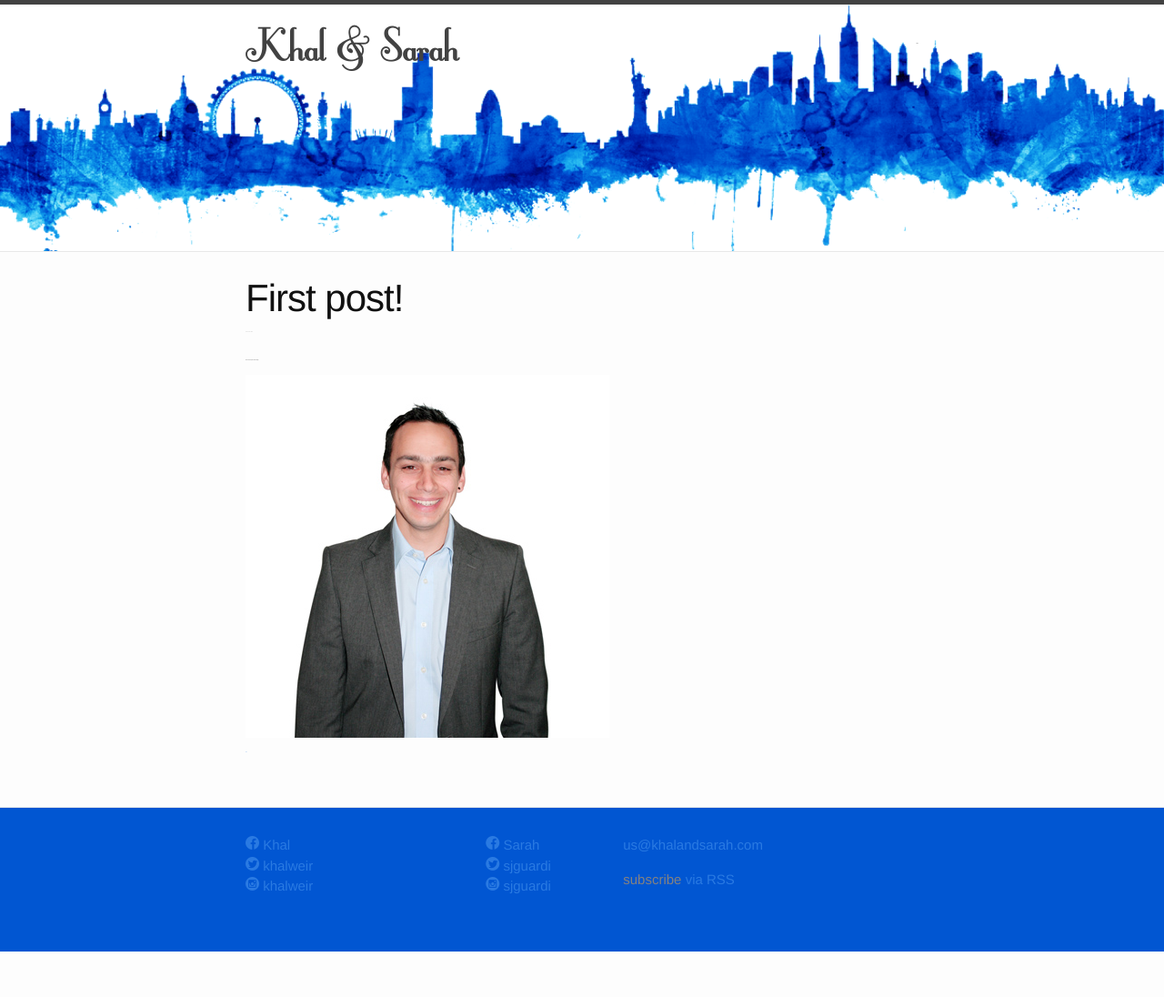
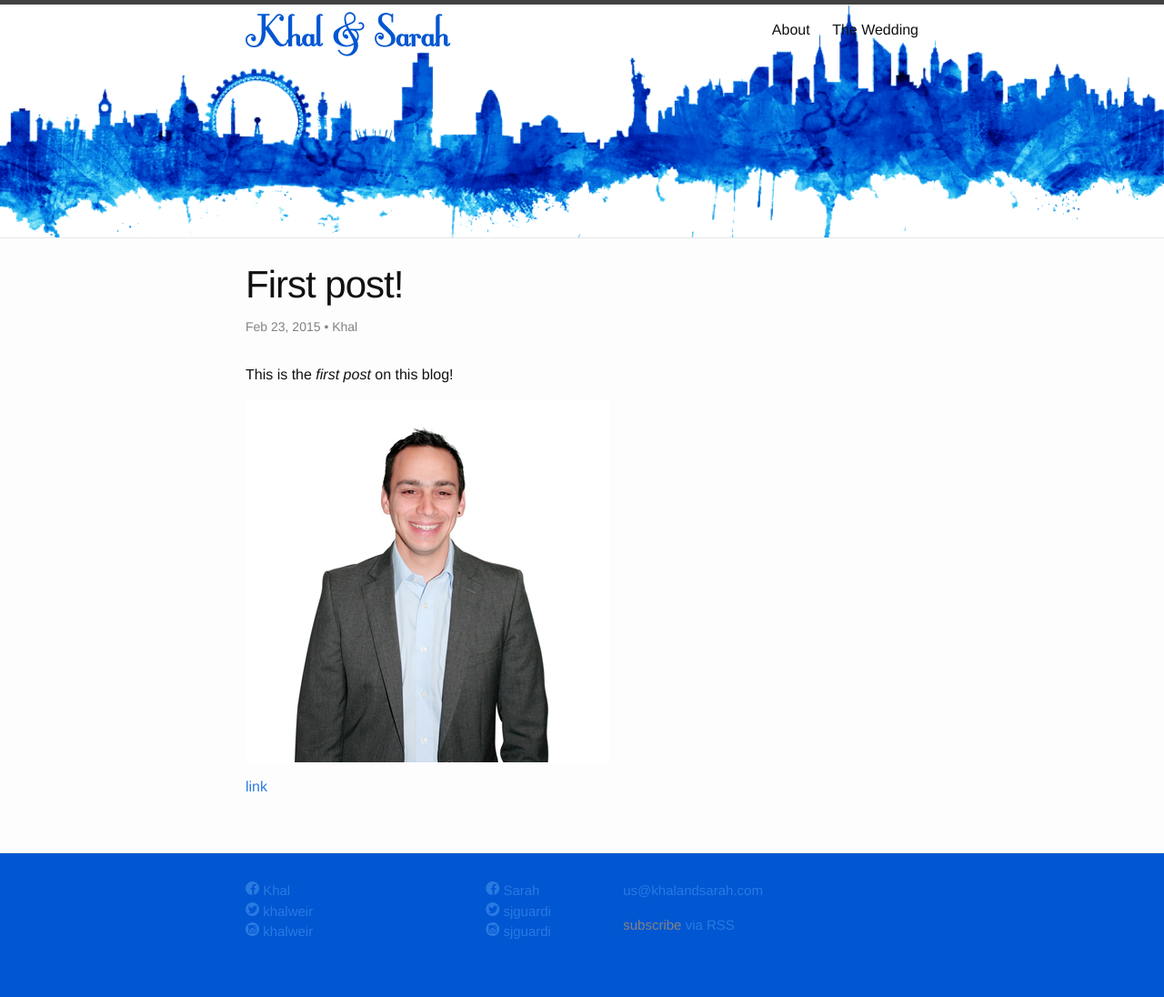
Before and after one commit to chanchad2001/wedsite-1, a Jekyll site: the page built from _posts/2015-02-23-firstpost.markdown, in a window 1280 px wide. Shown: the whole page at 91% size. Built offline with Jekyll 4.4.1, drawn with Linux system fonts in a browser that asks for light colours; before the commit the page ends 1046 px from its top, so only the background shows below that.

Commit message:
fixes and colour changes

```diff
--- a/_includes/footer.html
+++ b/_includes/footer.html
@@ -1,4 +1,4 @@
-<footer class="site-footer" style="background-color:#0156d2;">
+<footer class="site-footer">
 
   <div class="wrapper">
 
--- a/_includes/header.html
+++ b/_includes/header.html
@@ -2,7 +2,7 @@
 
   <div class="wrapper">
 
-    <h1 style="font-family:fontleroybrownregular"><a class="site-title" href="{{ site.baseurl }}/" style="font-size:48pt;">{{ site.title }}</a></h1>
+    <a class="site-title" href="{{ site.baseurl }}/">{{ site.title }}</a>
 
     <nav class="site-nav">
       <a href="#" class="menu-icon">
--- a/_sass/_fonts.scss
+++ /dev/null
@@ -1,44 +0,0 @@
-// =============================================================================
-// String Replace
-// =============================================================================
-
-@function str-replace($string, $search, $replace: "") {
-	$index: str-index($string, $search);
-
-	@if $index {
-		@return str-slice($string, 1, $index - 1) + $replace + str-replace(str-slice($string, $index + str-length($search)), $search, $replace);
-	}
-
-	@return $string;
-}
-
-// =============================================================================
-// Font Face
-// =============================================================================
-
-@mixin font-face($name, $path, $weight: null, $style: null, $exts: eot woff2 woff ttf svg) {
-	$src: null;
-
-	$extmods: (
-		eot: "?",
-		svg: "#" + str-replace($name, " ", "_")
-	);
-
-	$formats: (
-		otf: "opentype",
-		ttf: "truetype"
-	);
-
-	@each $ext in $exts {
-		$extmod: if(map-has-key($extmods, $ext), $ext + map-get($extmods, $ext), $ext);
-		$format: if(map-has-key($formats, $ext), map-get($formats, $ext), $ext);
-		$src: append($src, url(quote($path + "." + $extmod)) format(quote($format)), comma);
-	}
-
-	@font-face {
-		font-family: quote($name);
-		font-style: $style;
-		font-weight: $weight;
-		src: $src;
-	}
-}
--- a/_sass/_layout.scss
+++ b/_sass/_layout.scss
@@ -11,15 +11,20 @@
 }
 
 .site-title {
-    font-size: 26px;
+	color: $blue;
+    font-size: 46pt;
+    font-family:fontleroybrownregular;
     line-height: 56px;
     letter-spacing: -1px;
     margin-bottom: 0;
     float: left;
+	&:hover {
+		text-decoration: none;
+	}
 
     &,
     &:visited {
-        color: $grey-color-dark;
+        color: $blue;
     }
 }
 
@@ -94,7 +99,7 @@
 .site-footer {
     border-top: 1px solid $grey-color-light;
     padding: $spacing-unit 0;
-	background-color:#666;
+	background-color: $blue;
 }
 
 .footer-heading {
--- a/css/main.scss
+++ b/css/main.scss
@@ -6,7 +6,7 @@
 
 // Our variables
 $base-font-family: Helvetica, Arial, sans-serif;
-$base-font-size:   1px;
+$base-font-size:   16px;
 $small-font-size:  $base-font-size * 0.875;
 $base-line-height: 1.5;
 
@@ -28,6 +28,7 @@
 $text-color:       #111;
 $background-color: #fdfdfd;
 $brand-color:      #2a7ae2;
+$blue:			   #0156d2;
 
 $grey-color:       #828282;
 $grey-color-light: lighten($grey-color, 40%);
```
Also changed, not shown: _posts/2015-02-23-theproposal.markdown (added, +8 -0 lines), thewedding.md (added, +11 -0 lines).
